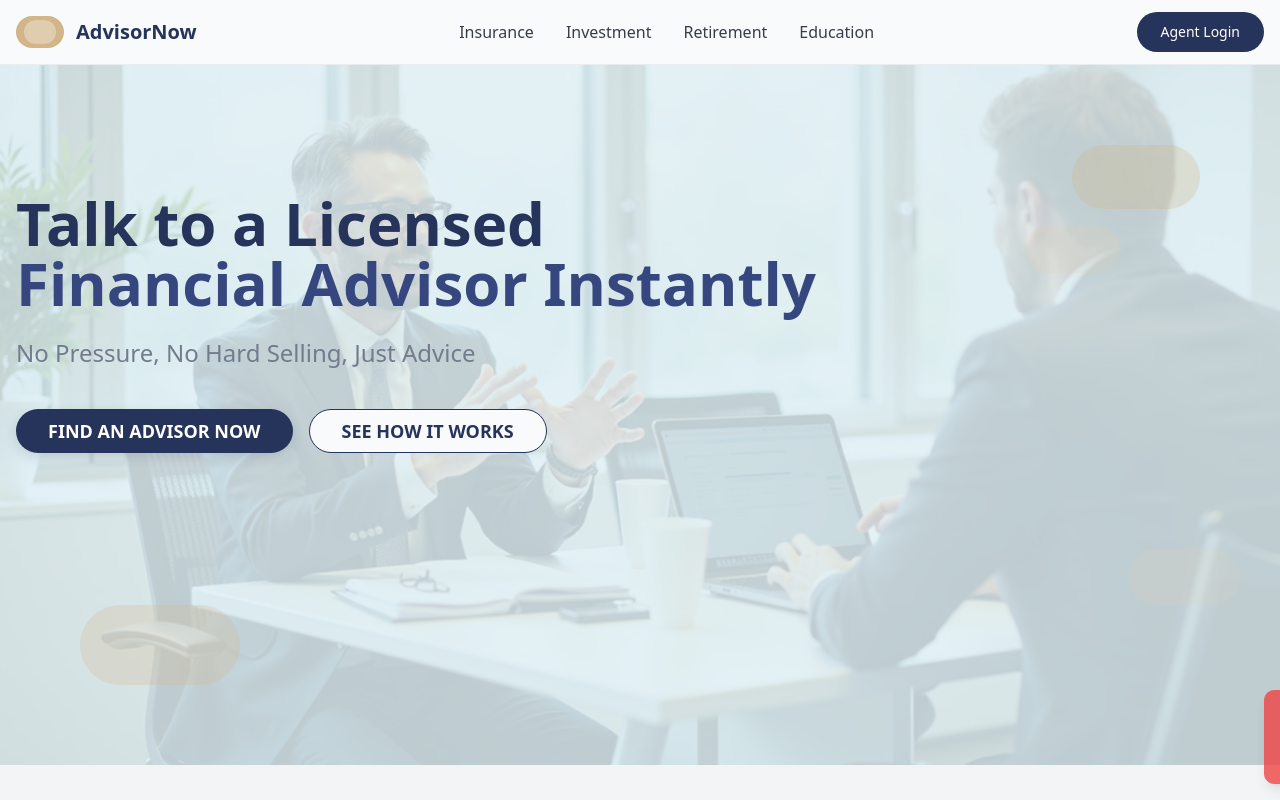
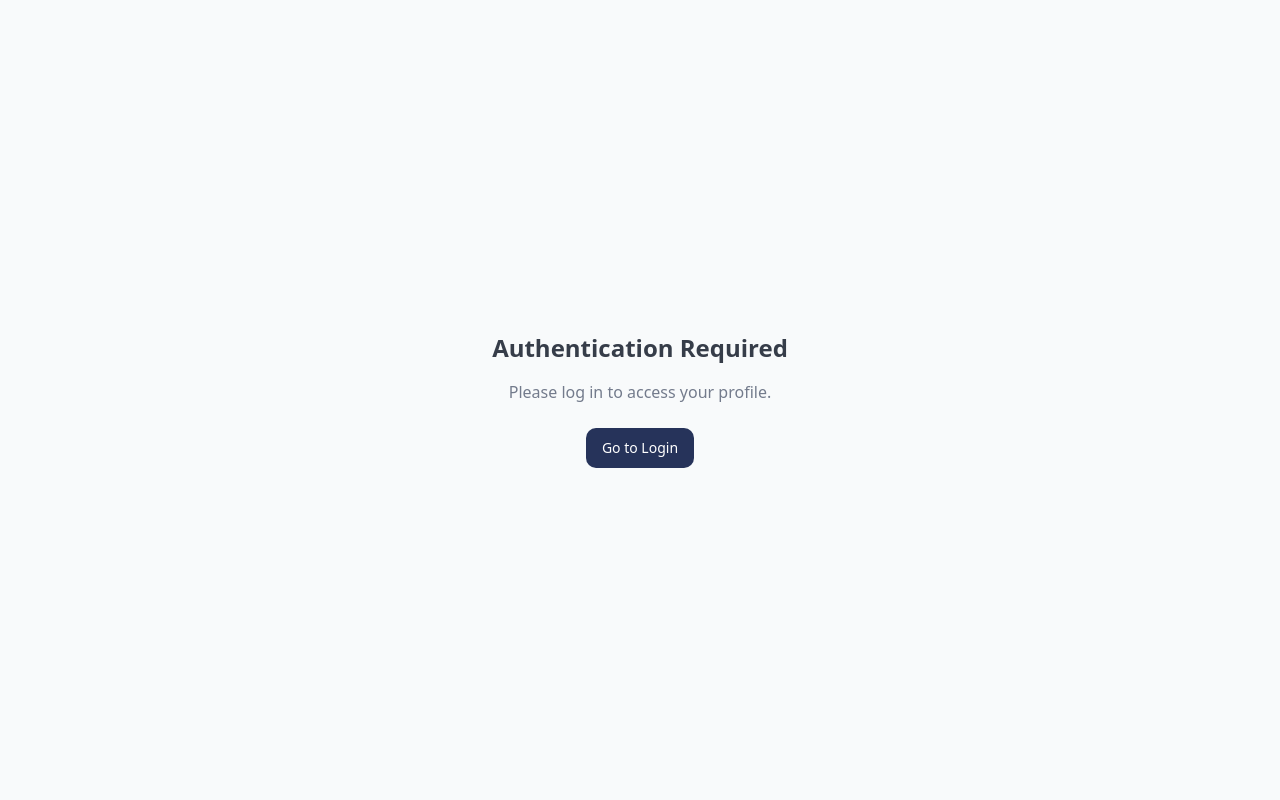
Before and after one commit to DCXY1997/AdvisorNow, a React (Vite) app: page /agent-profile in a window 1280 px wide. Before the commit this address led to /. Shown: the top 800 px of the page. Built offline with nearby package versions, Linux system fonts and the light colour scheme.

Commit message:
Fix profile authentication error
The profile page now correctly requires authentication after login, resolving the previous issue where it was accessible without proper authorization.

```diff
--- a/src/pages/AgentProfile.tsx
+++ b/src/pages/AgentProfile.tsx
@@ -34,6 +34,7 @@ const AgentProfile = () => {
 
   const [loading, setLoading] = useState(true);
   const [advisorId, setAdvisorId] = useState<string | null>(null);
+  const [authChecked, setAuthChecked] = useState(false);
 
   const specializationOptions = [
     "Investment Planning",
@@ -75,17 +76,14 @@ const AgentProfile = () => {
       console.log('Initial session:', session?.user?.email);
       setSession(session);
       setUser(session?.user ?? null);
+      setAuthChecked(true);
 
       if (session?.user) {
         loadAdvisorProfile(session.user);
       } else {
         setLoading(false);
-        toast({
-          title: "Authentication Required",
-          description: "Please log in to access your profile.",
-          variant: "destructive",
-        });
-        navigate('/');
+        // Don't show error immediately - let user see the page first
+        console.log('No session found');
       }
     });
 
@@ -310,12 +308,27 @@ const AgentProfile = () => {
     navigate("/agent-dashboard");
   };
 
-  if (loading) {
+  if (loading || !authChecked) {
     return (
       <div className="min-h-screen bg-background flex items-center justify-center">
         <div className="text-center">
           <div className="animate-spin rounded-full h-8 w-8 border-b-2 border-primary mx-auto mb-4"></div>
           <p className="text-muted-foreground">Loading profile...</p>
+        </div>
+      </div>
+    );
+  }
+
+  // Show authentication required message only after auth check is complete
+  if (authChecked && !user) {
+    return (
+      <div className="min-h-screen bg-background flex items-center justify-center">
+        <div className="text-center max-w-md mx-auto p-6">
+          <h2 className="text-2xl font-bold text-foreground mb-4">Authentication Required</h2>
+          <p className="text-muted-foreground mb-6">Please log in to access your profile.</p>
+          <Button onClick={() => navigate('/')} className="bg-primary hover:bg-primary-light text-primary-foreground">
+            Go to Login
+          </Button>
         </div>
       </div>
     );
```
